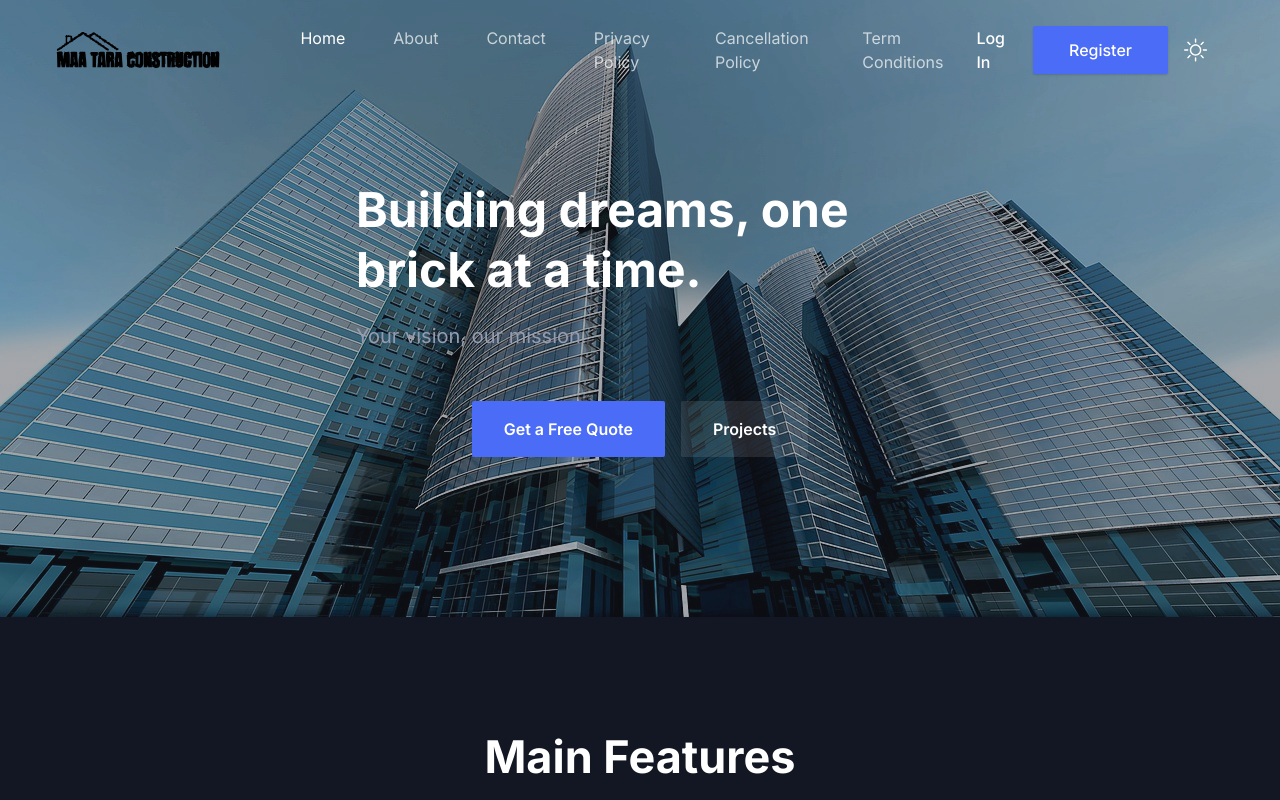
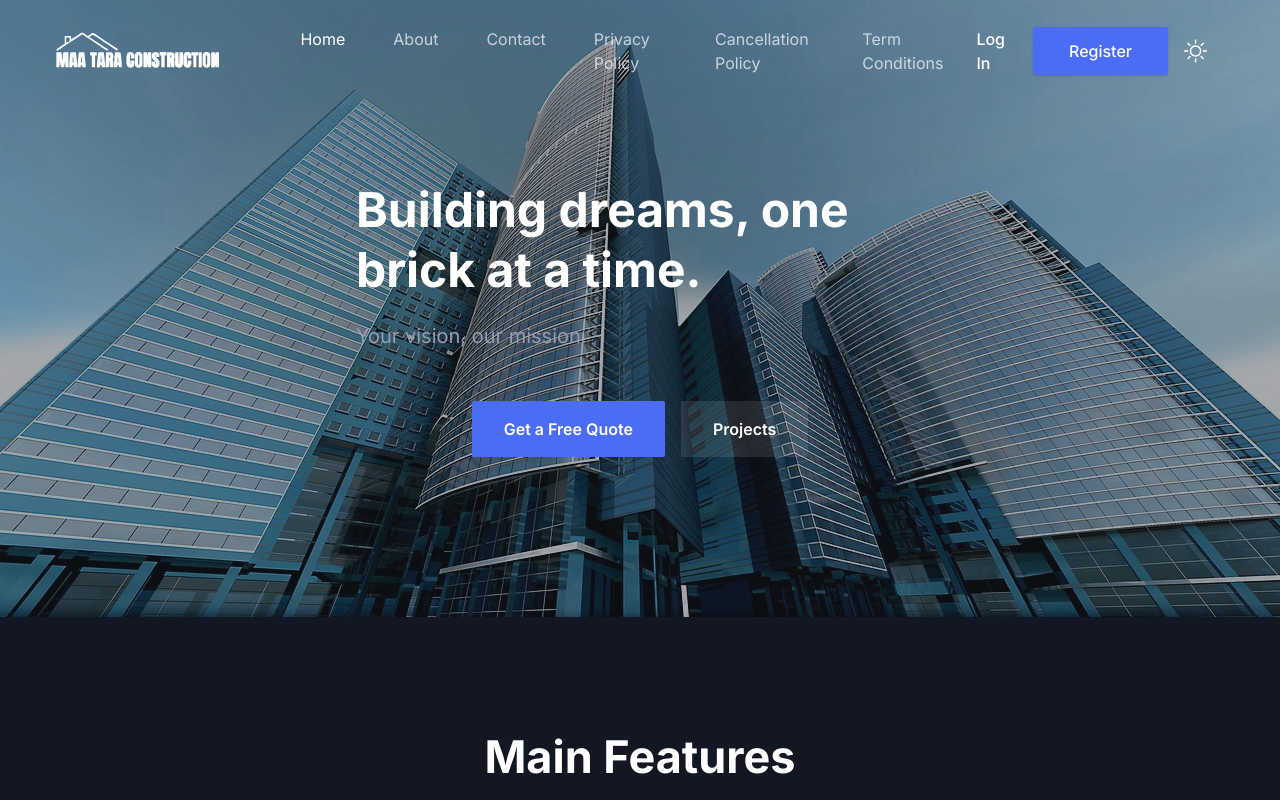
Before and after one commit to dipan/real-estate, a Next.js app: page / in a window 1280 px wide. Shown: the top 800 px of the page. Built offline with nearby package versions, Linux system fonts and the light colour scheme.

Commit message:
logo change

```diff
--- a/components/Header/index.tsx
+++ b/components/Header/index.tsx
@@ -57,14 +57,14 @@ const Header = () => {
                 } `}
               >
                 <Image
-                  src="/images/logo/logo-1.svg"
+                  src="/images/logo/logo-2.svg"
                   alt="logo"
                   width={140}
                   height={30}
                   className="w-full dark:hidden"
                 />
                 <Image
-                  src="/images/logo/logo-2.svg"
+                  src="/images/logo/logo-1.svg"
                   alt="logo"
                   width={140}
                   height={30}
```
